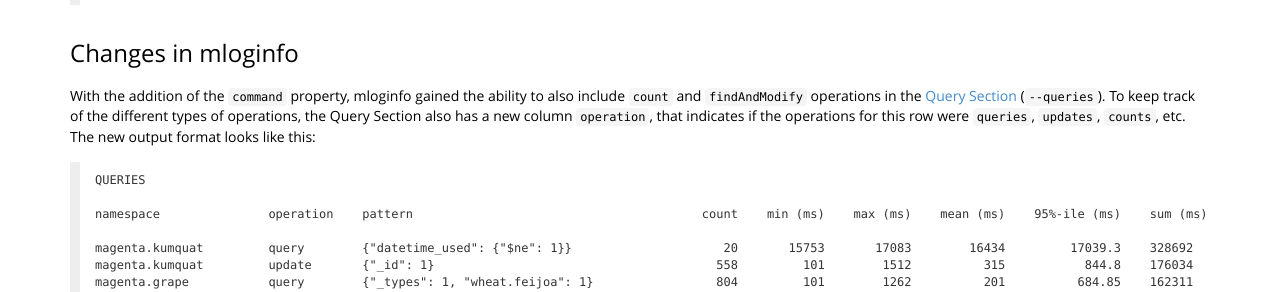
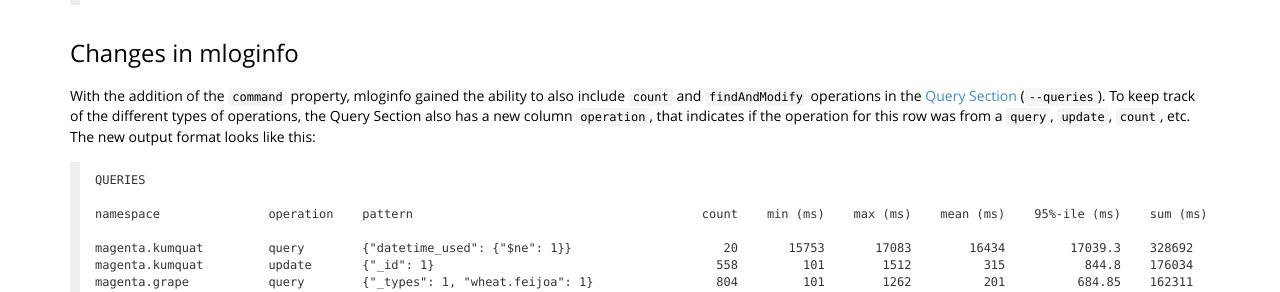
Before and after one commit to rueckstiess/rueckstiess.github.io, a Jekyll site: the page built from _posts/2014-11-24-mtools-1.1.7-whatsnew.markdown, in a window 1280 px wide and 900 px high, scrolled down 549 px. Shown: the part 154-446 px from the top of the window. Built offline with Jekyll 4.4.1, drawn with Linux system fonts in a browser that asks for light colours; Markdown is read by kramdown in place of the engine named in the settings; comment, search, counter and statistics services are not loaded.

Commit message:
small change in wording.

````diff
--- a/_posts/2014-11-24-mtools-1.1.7-whatsnew.markdown
+++ b/_posts/2014-11-24-mtools-1.1.7-whatsnew.markdown
@@ -28,7 +28,7 @@ mlogfilter mongod.log --operation query update
 
 ### Changes in mloginfo
 
-With the addition of the `command` property, mloginfo gained the ability to also include `count` and `findAndModify` operations in the [Query Section](https://github.com/rueckstiess/mtools/wiki/mloginfo#queries-section) (`--queries`). To keep track of the different types of operations, the Query Section also has a new column `operation`, that indicates if the operations for this row were `queries`, `updates`, `counts`, etc. The new output format looks like this:
+With the addition of the `command` property, mloginfo gained the ability to also include `count` and `findAndModify` operations in the [Query Section](https://github.com/rueckstiess/mtools/wiki/mloginfo#queries-section) (`--queries`). To keep track of the different types of operations, the Query Section also has a new column `operation`, that indicates if the operation for this row was from a `query`, `update`, `count`, etc. The new output format looks like this:
 
 ```
 QUERIES
````
